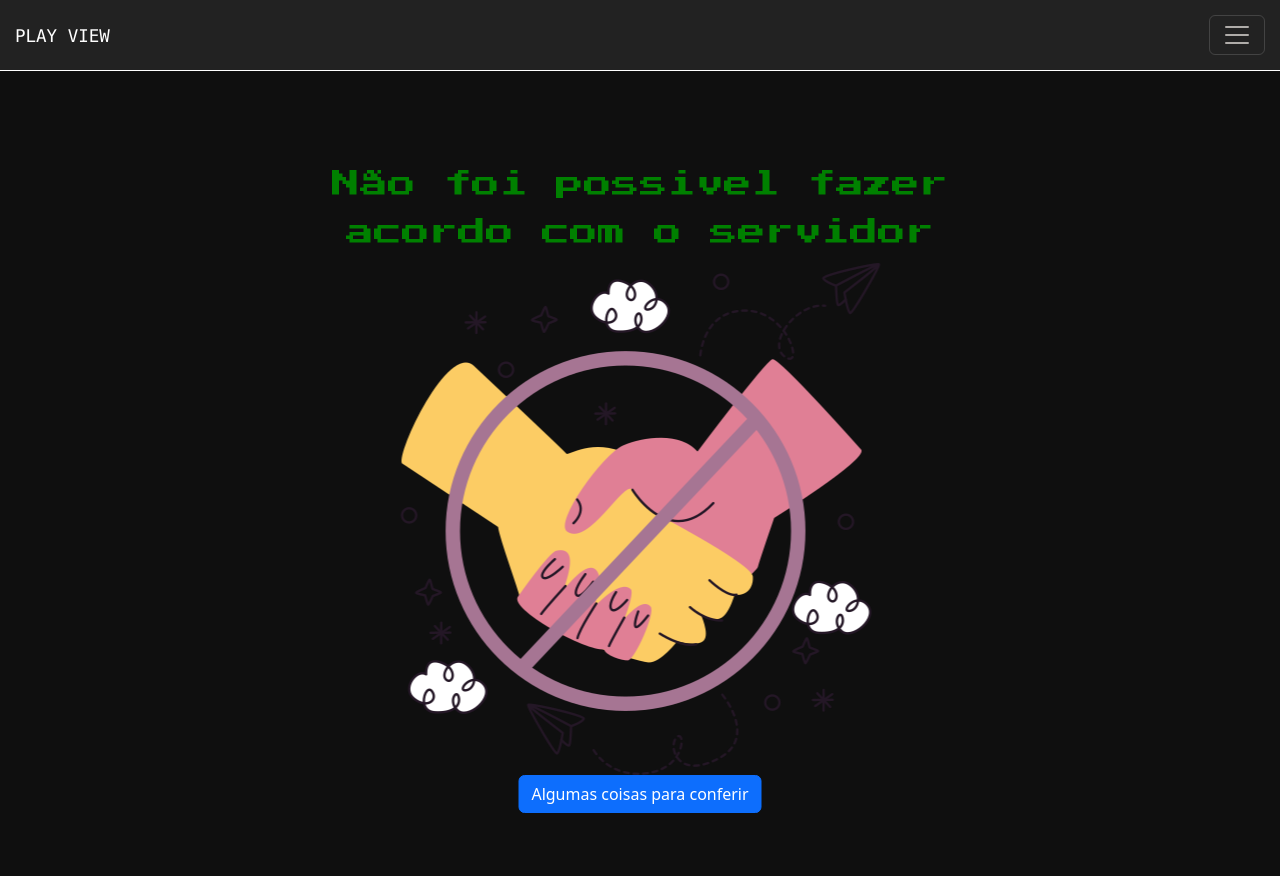
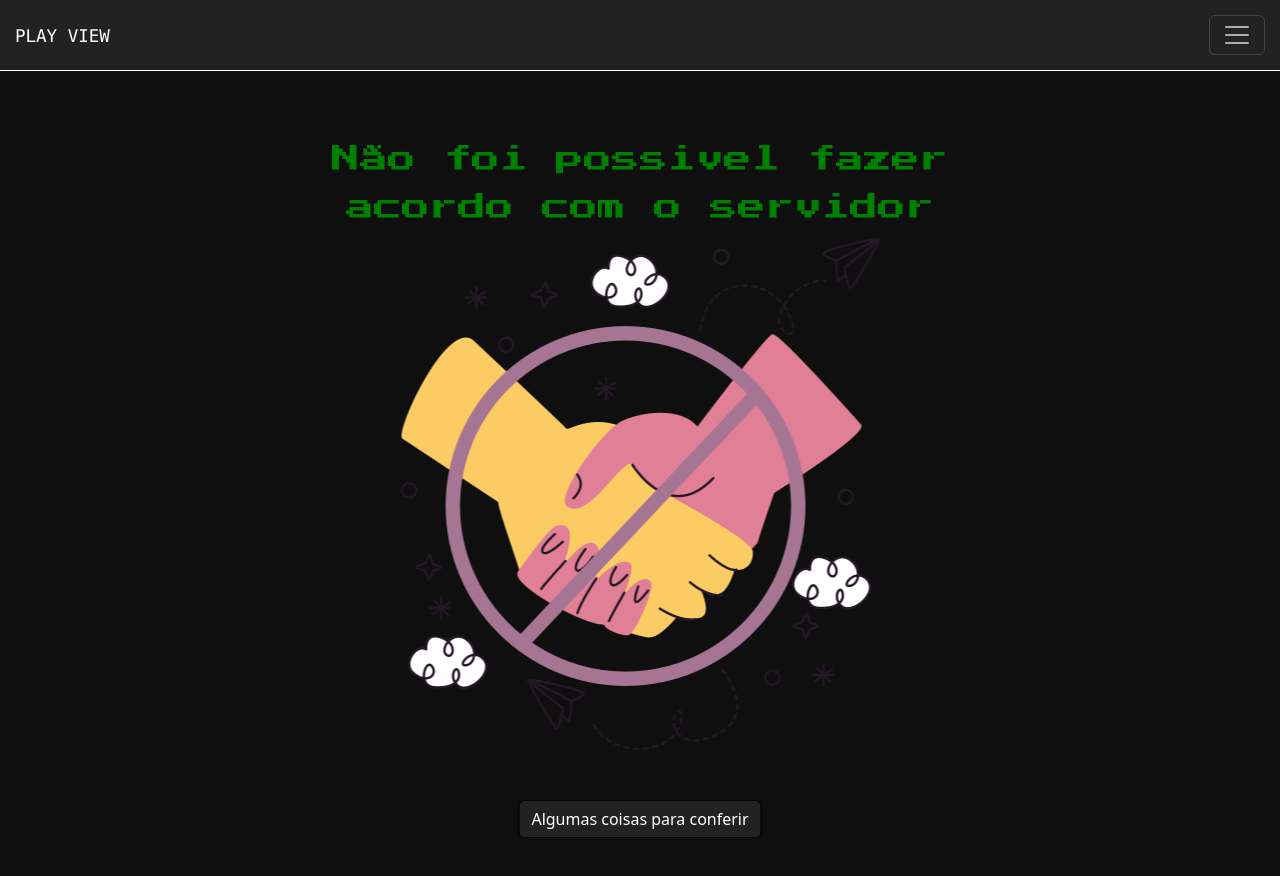
Before and after one commit to Thiago-Dutra-Dev/Thiago, a plain HTML site: page play-view/index/index.html in a window 1280 px wide. Drawn offline with nearby package versions, Linux system fonts and the light colour scheme.

Commit message:
v1 sem sinal finalizado

```diff
--- a/play-view/index/index.css
+++ b/play-view/index/index.css
@@ -113,3 +113,13 @@ main{
     transform: translate(-50%, -50%);
     text-align: center;
 }
+
+#btn-offcanvas{
+    margin-top: 50px;
+    background-color: #222222;
+    border: 1px solid black;
+}
+
+#btn-offcanvas:hover{
+    background-color: #484848;
+}
--- a/play-view/index/index.html
+++ b/play-view/index/index.html
@@ -63,7 +63,7 @@
 
                 <div id="view-more">
                     <div id="container-view-more">
-                        <button class="btn btn-primary" type="button" data-bs-toggle="offcanvas" data-bs-target="#offcanvasWithBothOptions" aria-controls="offcanvasWithBothOptions">Algumas coisas para conferir</button>
+                        <button id="btn-offcanvas" class="btn btn-primary" type="button" data-bs-toggle="offcanvas" data-bs-target="#offcanvasWithBothOptions" aria-controls="offcanvasWithBothOptions">Algumas coisas para conferir</button>
                     </div>
                 </div>
             </div>
```
